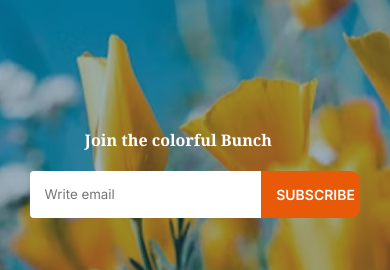
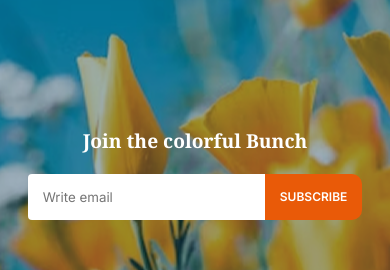
Before and after one commit to miraf29/B12-Assignment-2-Responsive-, a plain HTML site: page index.html in a window 390 px wide. Shown: the part 4602-4872 px from the top of the page. Drawn offline with Linux system fonts and the light colour scheme.

Commit message:
submit commit

```diff
--- a/Style/Style.css
+++ b/Style/Style.css
@@ -463,13 +463,13 @@ a {
 
   /* Join Section */
   .join-section-title {
-    font-size: 1rem;
+    font-size: 1.2rem;
   }
   .input-field {
     padding: 0 15px;
   }
   .secondary-btn{
-    font-size: 14px;
+    font-size: 12px;
   }
   /* Footer  */
   .footer-content {
```
